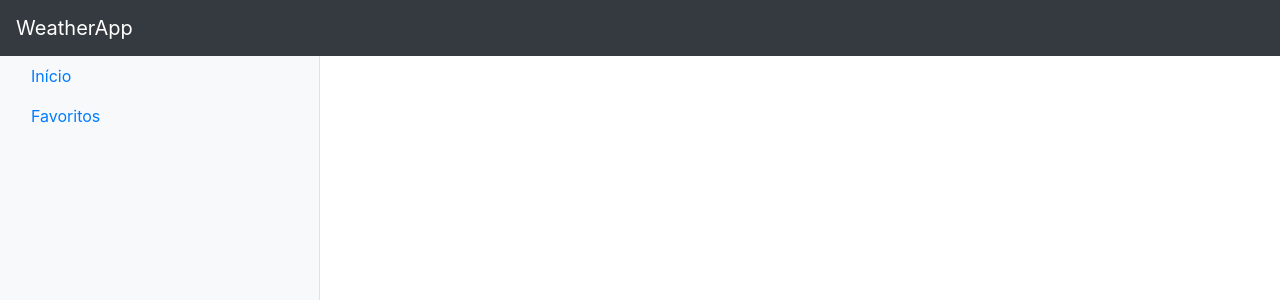
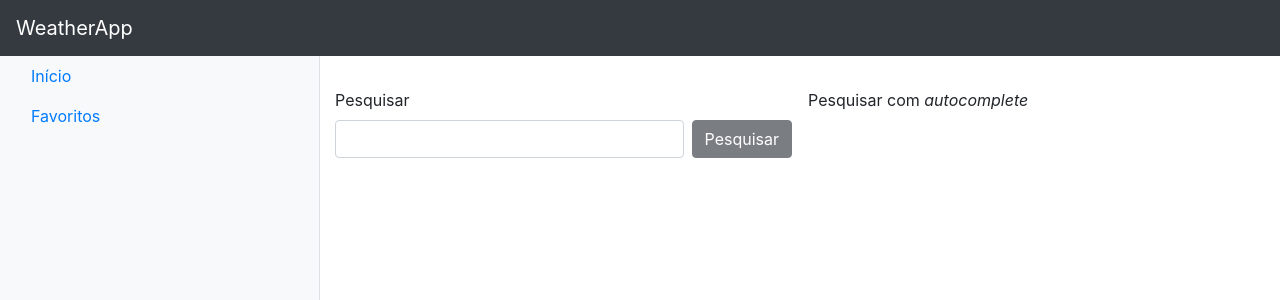
Before and after one commit to flaviomarcilio/WeatherApp, an Angular app: page / in a window 1280 px wide. Shown: the top 300 px of the page. Built offline with nearby package versions, Linux system fonts and the light colour scheme.

Commit message:
Cria modulos e componentes home e bookmarks

```diff
--- a/angular.json
+++ b/angular.json
@@ -28,6 +28,7 @@
               "src/assets"
             ],
             "styles": [
+              "./node_modules/bootstrap/dist/css/bootstrap.min.css",
               "node_modules/bootstrap/scss/bootstrap.scss",
               "src/styles.scss"
             ],
@@ -44,6 +45,7 @@
               "optimization": true,
               "outputHashing": "all",
               "sourceMap": false,
+              "extractCss": true,
               "namedChunks": false,
               "extractLicenses": true,
               "vendorChunk": false,
@@ -92,6 +94,7 @@
               "src/assets"
             ],
             "styles": [
+              "./node_modules/bootstrap/dist/css/bootstrap.min.css",
               "src/styles.scss"
             ],
             "scripts": []
--- a/src/app/app-routing.module.ts
+++ b/src/app/app-routing.module.ts
@@ -1,7 +1,12 @@
 import { NgModule } from '@angular/core';
 import { Routes, RouterModule } from '@angular/router';
+import { BookmarksPage } from './pages/bookmarks/bookmarks.page';
+import { HomePage } from './pages/home/home.page';
 
-const routes: Routes = [];
+const routes: Routes = [
+  { path: '', component: HomePage },
+  { path: 'bookmarks', component: BookmarksPage },
+];
 
 @NgModule({
   imports: [RouterModule.forRoot(routes)],
--- a/src/app/app.module.ts
+++ b/src/app/app.module.ts
@@ -3,6 +3,8 @@ import { NgModule } from '@angular/core';
 
 import { AppRoutingModule } from './app-routing.module';
 import { AppComponent } from './app.component';
+import { HomeModule } from './pages/home/home.module';
+import { BookmarksModule } from './pages/bookmarks/bookmarks.module';
 
 @NgModule({
   declarations: [
@@ -10,7 +12,9 @@ import { AppComponent } from './app.component';
   ],
   imports: [
     BrowserModule,
-    AppRoutingModule
+    AppRoutingModule,
+    HomeModule,
+    BookmarksModule,
   ],
   providers: [],
   bootstrap: [AppComponent]
--- /dev/null
+++ b/src/app/pages/bookmarks/bookmarks.page.html
@@ -0,0 +1 @@
+<p>bookmarks works!</p>
--- /dev/null
+++ b/src/app/pages/bookmarks/bookmarks.page.ts
@@ -0,0 +1,15 @@
+import { Component, OnInit } from '@angular/core';
+
+@Component({
+  selector: 'fn-bookmarks',
+  templateUrl: './bookmarks.page.html',
+  styleUrls: ['./bookmarks.page.scss']
+})
+export class BookmarksPage implements OnInit {
+
+  constructor() { }
+
+  ngOnInit(): void {
+  }
+
+}
--- /dev/null
+++ b/src/app/pages/home/home.page.html
@@ -0,0 +1,21 @@
+<div class="container-fluid">
+
+    <div class="search-container">
+
+        <div class="form-group">
+            <label>Pesquisar</label>
+            <div>
+                <input class="form-control" [formControl]="searchControl">
+                <button class="btn btn-dark"
+                        [disabled]="!searchControl.valid"
+                        (click)="doSearch()">Pesquisar</button>
+            </div>
+        </div>
+
+        <div class="form-group">
+            <label>Pesquisar com <i>autocomplete</i></label>
+        </div>
+
+    </div>
+
+</div>
--- /dev/null
+++ b/src/app/pages/home/home.page.scss
@@ -0,0 +1,23 @@
+.container-fluid {
+    margin: 0;
+    padding: 32px 0 0;
+
+    .search-container {
+        display: grid;
+        grid-template-columns: 1fr 1fr;
+        grid-column-gap: 16px;
+
+        > div {
+            width: 100%;
+
+            > div {
+                display: flex;
+
+                > .form-control {
+                    margin-right: 8px;
+                    flex-grow: 1;
+                }
+            }
+        }
+    }
+}
--- /dev/null
+++ b/src/app/pages/home/home.page.ts
@@ -0,0 +1,23 @@
+import { Component, OnInit } from '@angular/core';
+import { FormControl, Validators } from '@angular/forms';
+
+@Component({
+  selector: 'fn-home',
+  templateUrl: './home.page.html',
+  styleUrls: ['./home.page.scss']
+})
+export class HomePage implements OnInit {
+
+  searchControl: FormControl;
+
+  constructor() { }
+
+  ngOnInit() {
+    this.searchControl = new FormControl('', Validators.required);
+  }
+
+  doSearch() {
+    console.log(this.searchControl.value);
+  }
+
+}
```
Also changed, not shown: src/app/pages/bookmarks/bookmarks.module.ts (added, +13 -0 lines), src/app/pages/home/home.module.ts (added, +16 -0 lines), src/app/pages/bookmarks/bookmarks.page.scss (added), 2 other files (tests, documents, lock files or other folders).
